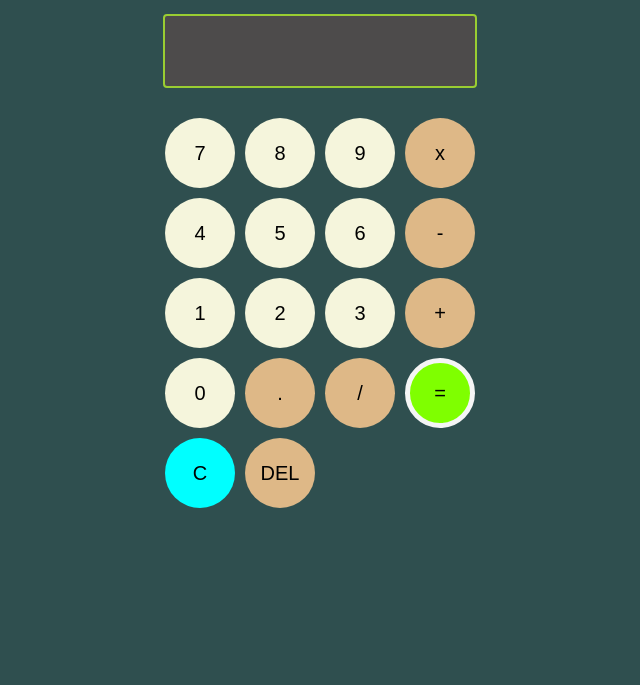
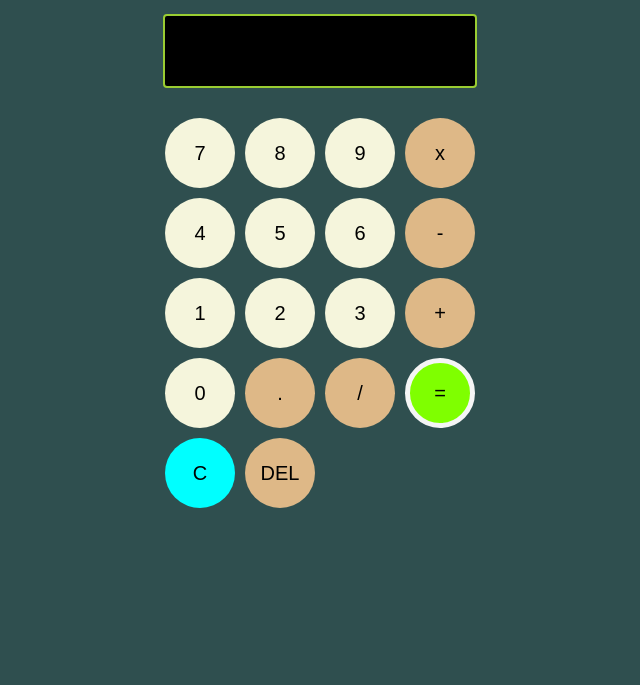
Before and after one commit to HectorHCA/Calculator, a plain HTML site: page index.html in a window 1280 px wide. Shown: the part 115-800 px from the top of the page, without its empty margins (320-960 px from the left). Drawn offline with Linux system fonts and the light colour scheme.

Commit message:
Update style.css

```diff
--- a/style.css
+++ b/style.css
@@ -98,7 +98,7 @@ input{
 
 	width: 315px;
 	height: 100px;
-	color:greenyellow;
+	color:black;
 
 
 }
@@ -107,7 +107,7 @@ input{
 
 .display {
 
-	background-color:  rgb(77, 75, 75);
+	background-color:  rgb(0, 0, 0);
 	border: 2px solid yellowgreen;
 	border-radius: 5rem;
 	height: 60px;
```
